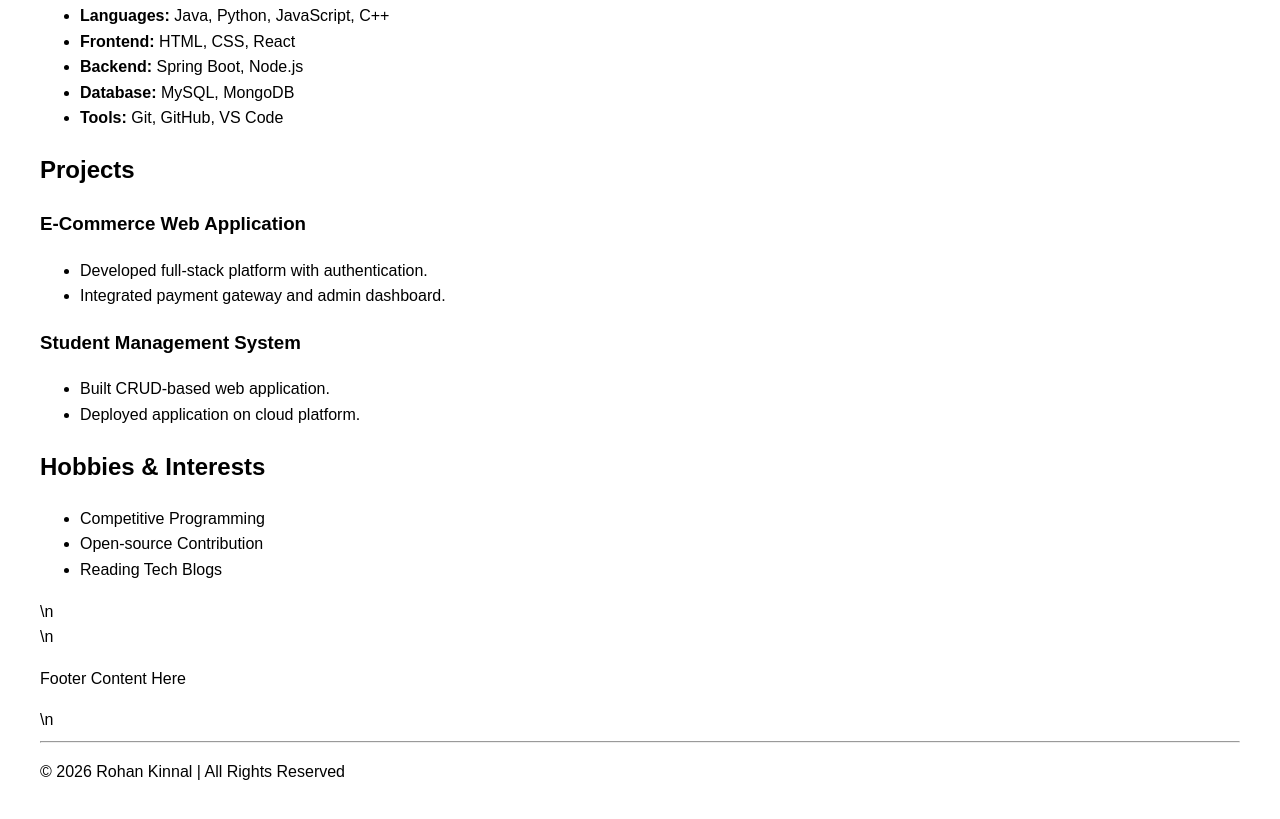
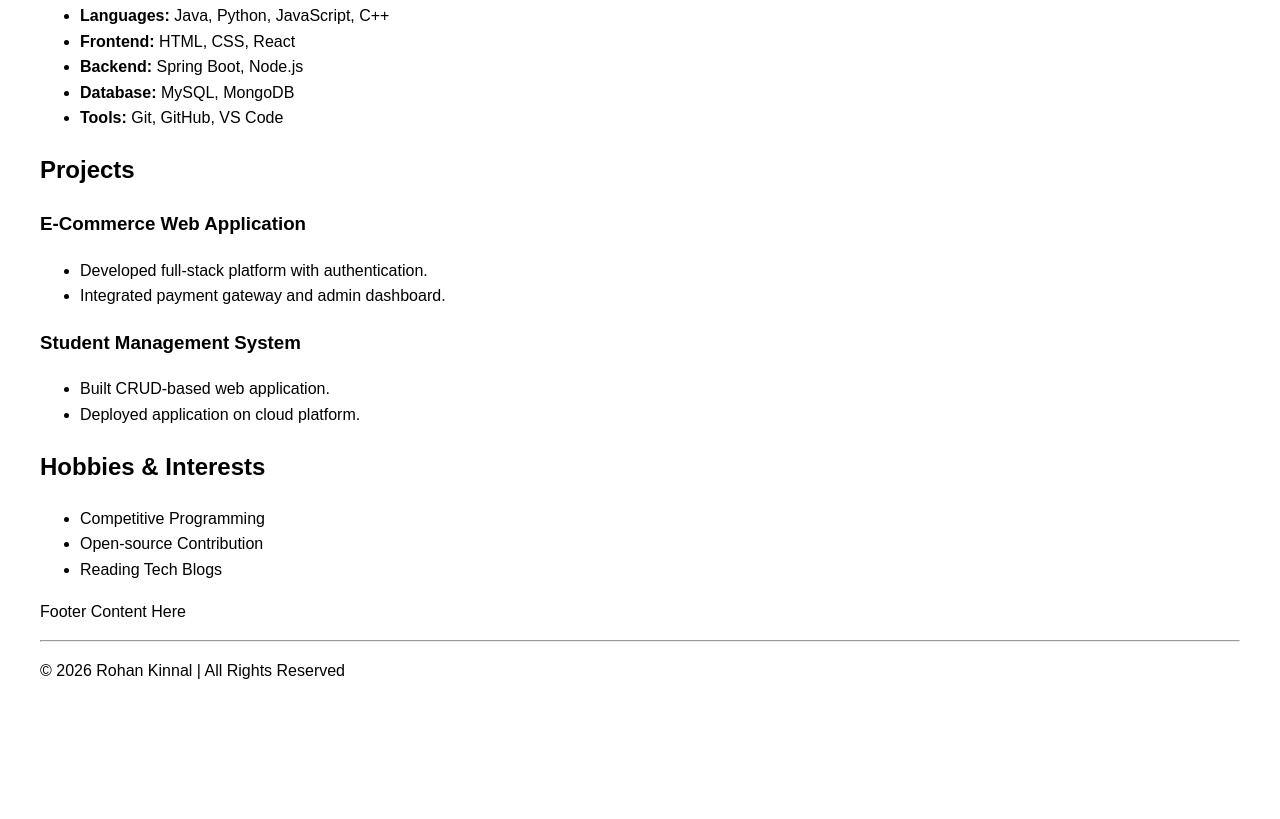
Before and after one commit to deathCURE4757/myresume, a plain HTML site: page index.html in a window 1280 px wide. Shown: the part 1151-1970 px from the top of the page. After the commit the page ends 1875 px from the top, so only its background shows below. Drawn offline with Linux system fonts and the light colour scheme.

Commit message:
Update index.html

```diff
--- a/index.html
+++ b/index.html
@@ -146,11 +146,14 @@
 
     <!-- Footer -->
     <footer>
-        <button id="back-to-top" style="display:none;">Back to Top</button>\n<footer> \n
-            <p>Footer Content Here</p>\n</footer>
-        <hr>
-        <p>© 2026 Rohan Kinnal | All Rights Reserved</p>
-    </footer>
+    <button id="back-to-top" style="display:none;">Back to Top</button>
+
+    <p>Footer Content Here</p>
+
+    <hr>
+
+    <p>© 2026 Rohan Kinnal | All Rights Reserved</p>
+</footer>
 
 </body>
 
```
